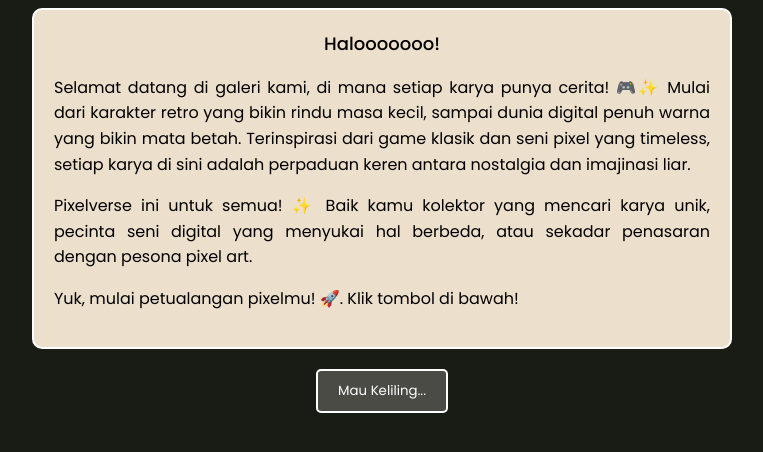
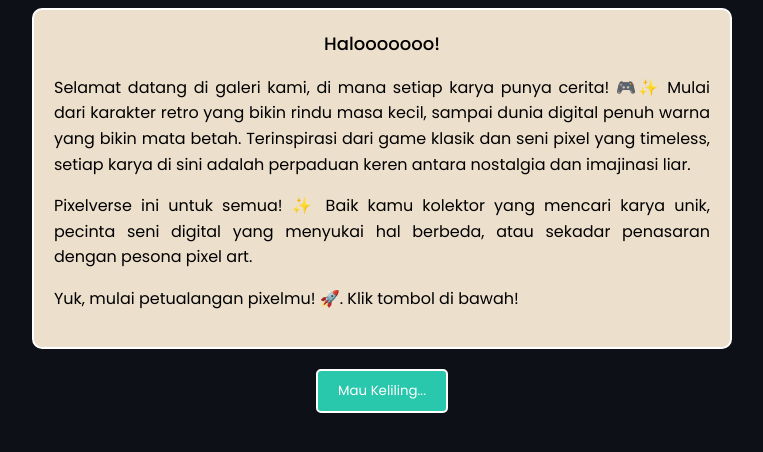
Before and after one commit to ariscandra/FullStackDev-SC, a plain HTML site: page CP1/index.html in a window 1280 px wide. In both pictures the pointer is over the button "Mau Keliling...". Shown: the part 270-722 px from the top of the page, without its empty margins (258-1021 px from the left). Drawn offline with Linux system fonts and the light colour scheme.

Commit message:
Update style.css

```diff
--- a/CP1/style.css
+++ b/CP1/style.css
@@ -2,7 +2,7 @@
 @import url('https://fonts.googleapis.com/css2?family=Open+Sans:wght@700&family=Press+Start+2P&display=swap');
 
 body {
-    background-color: #181C14;
+    background-color: #0D1117;
     margin: 0;
     padding: 0;
     display: flex;
@@ -83,5 +83,5 @@ h2 {
 }
 
 .tombol:hover {
-    background-color: #4a4b45;
+    background-color: #29C7AC;
 }
```
